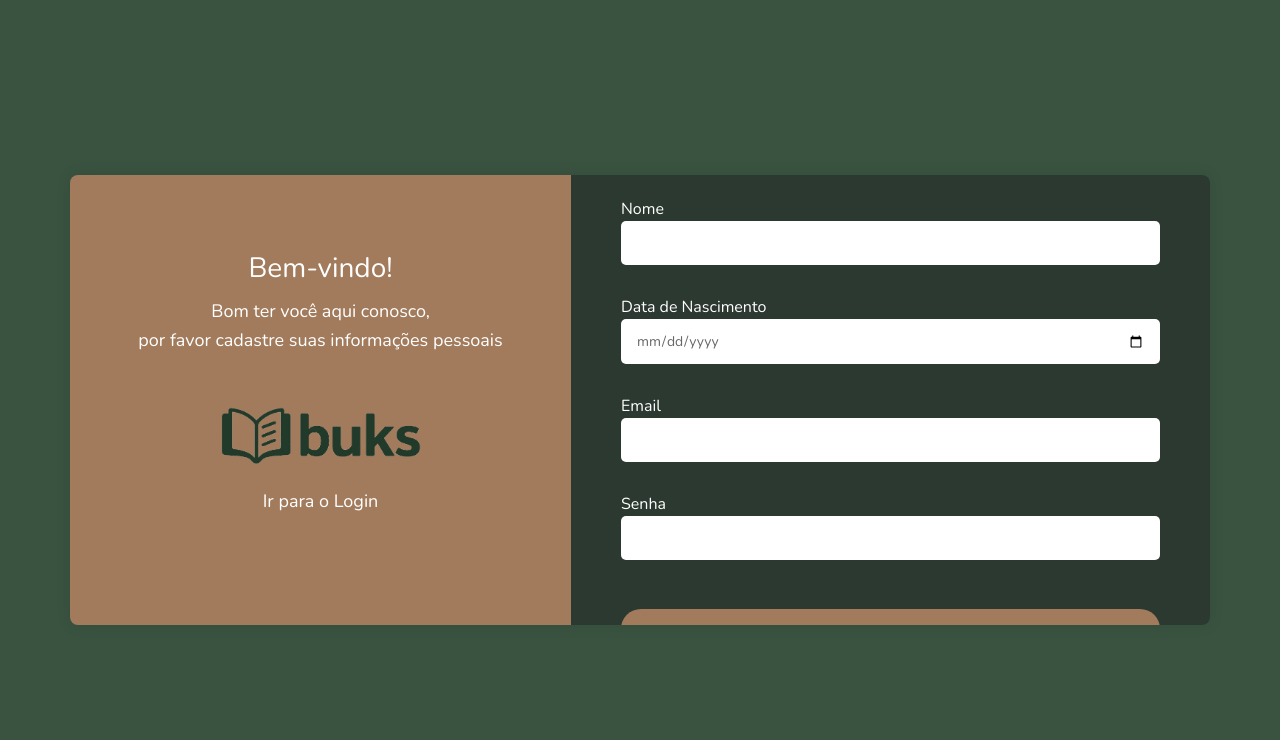
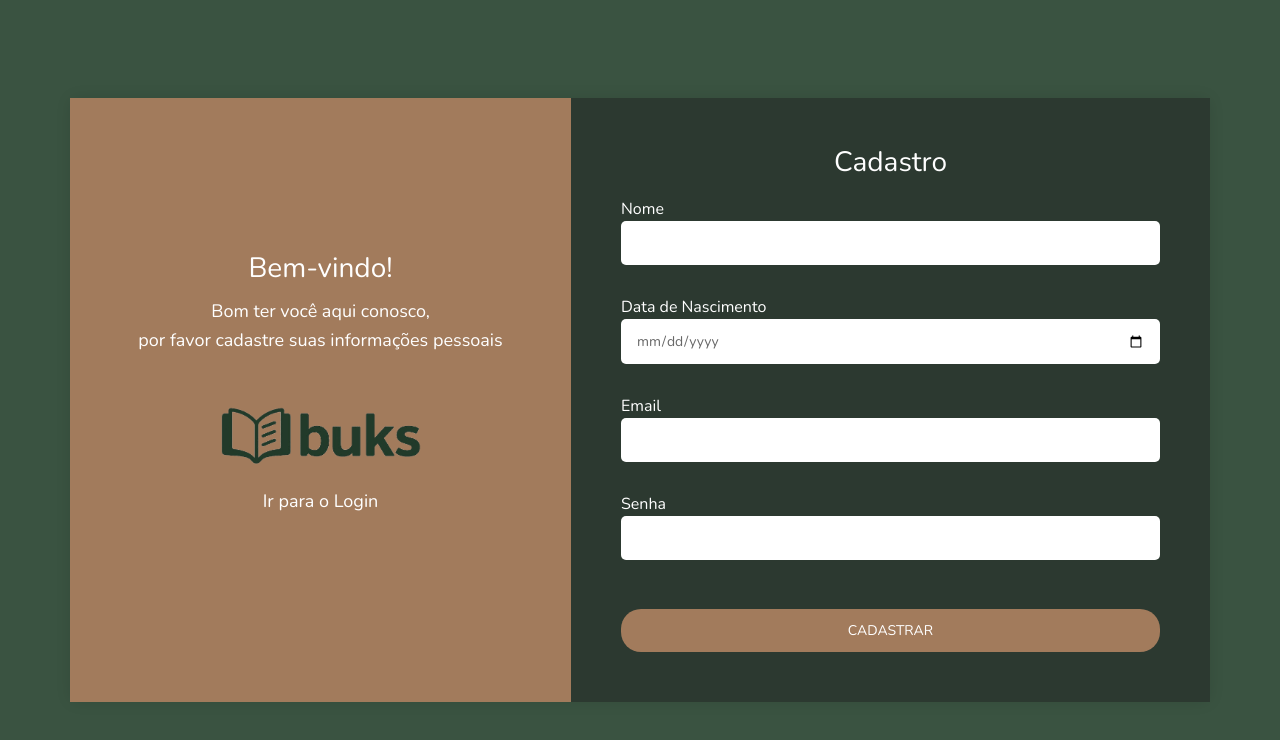
Before and after one commit to Jvictoroak/Buks, a React (Create React App) app in the folder buks/: page /cadastro in a window 1280 px wide. Shown: the top 740 px of the page. Built offline with nearby package versions, Linux system fonts and the light colour scheme.

Commit message:
asdasdas

```diff
--- a/buks/src/components/paginas/cadastro/index.css
+++ b/buks/src/components/paginas/cadastro/index.css
@@ -1,6 +1,6 @@
 .cadastro{ width: 100vw; height: 100vh; display: flex; justify-content: center; align-items: center; background: #3a5341; }
 
-.cadastro .container {display: flex;height: 450px;box-shadow: 0 0 15px rgba(0, 0, 0, 0.1);border-radius: 8px;overflow: hidden;}
+.cadastro .container {display: flex;box-shadow: 0 0 15px rgba(0, 0, 0, 0.1);border-radius: 8px;}
 
 .cadastro .imagem-container{ width: 200px; padding: 20px 0;}
 
```
